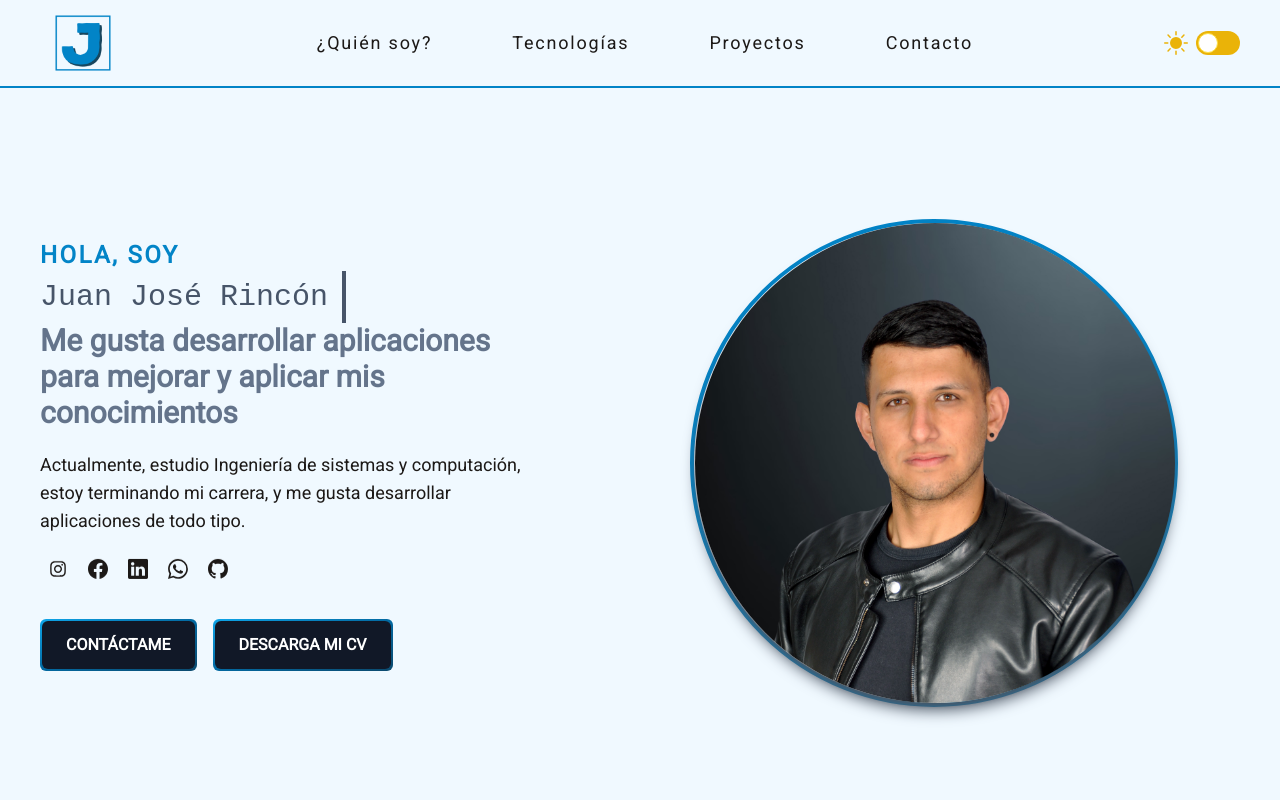
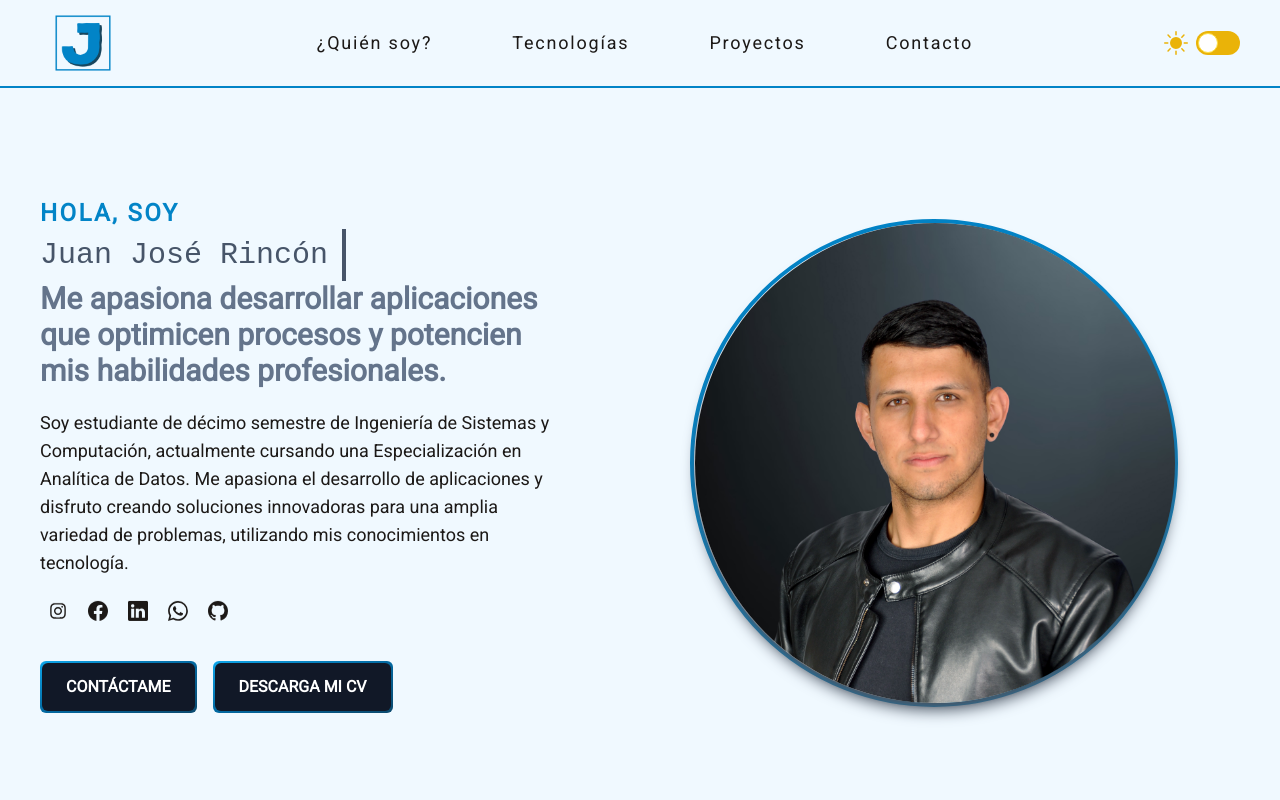
Before and after one commit to Goster210/PortafolioJuanJose, a React (Vite) app: page / in a window 1280 px wide. Shown: the top 800 px of the page. Built offline with nearby package versions, Linux system fonts and the light colour scheme.

Commit message:
Actualización CV

```diff
--- a/src/App.jsx
+++ b/src/App.jsx
@@ -9,7 +9,7 @@ import {
 } from "react-icons/bs";
 import { BiLinkExternal, BiLogoGithub } from "react-icons/bi";
 import { HiOutlineMail, HiOutlineClipboardList } from "react-icons/hi";
-import {TbPointFilled} from "react-icons/tb"
+import { TbPointFilled } from "react-icons/tb"
 
 import React, { useState } from "react";
 import emailjs from "@emailjs/browser";
@@ -77,13 +77,11 @@ function App() {
               Juan José Rincón
             </p>
             <p class="text-3xl font-bold text-slate-500 datk:text-slate-600">
-              Me gusta desarrollar aplicaciones para mejorar y aplicar mis
-              conocimientos
+
+              Me apasiona desarrollar aplicaciones que optimicen procesos y potencien mis habilidades profesionales.
             </p>
             <p class="mt-5 text-lg ">
-              Actualmente, estudio Ingeniería de sistemas y computación, estoy
-              terminando mi carrera, y me gusta desarrollar aplicaciones de todo
-              tipo.
+              Soy estudiante de décimo semestre de Ingeniería de Sistemas y Computación, actualmente cursando una Especialización en Analítica de Datos. Me apasiona el desarrollo de aplicaciones y disfruto creando soluciones innovadoras para una amplia variedad de problemas, utilizando mis conocimientos en tecnología.
             </p>
             {/*REDES SOCIALES*/}
             <div class="py-6 flex flex-row ">
```
Also changed, not shown: 1 other file (tests, documents, lock files or other folders).
